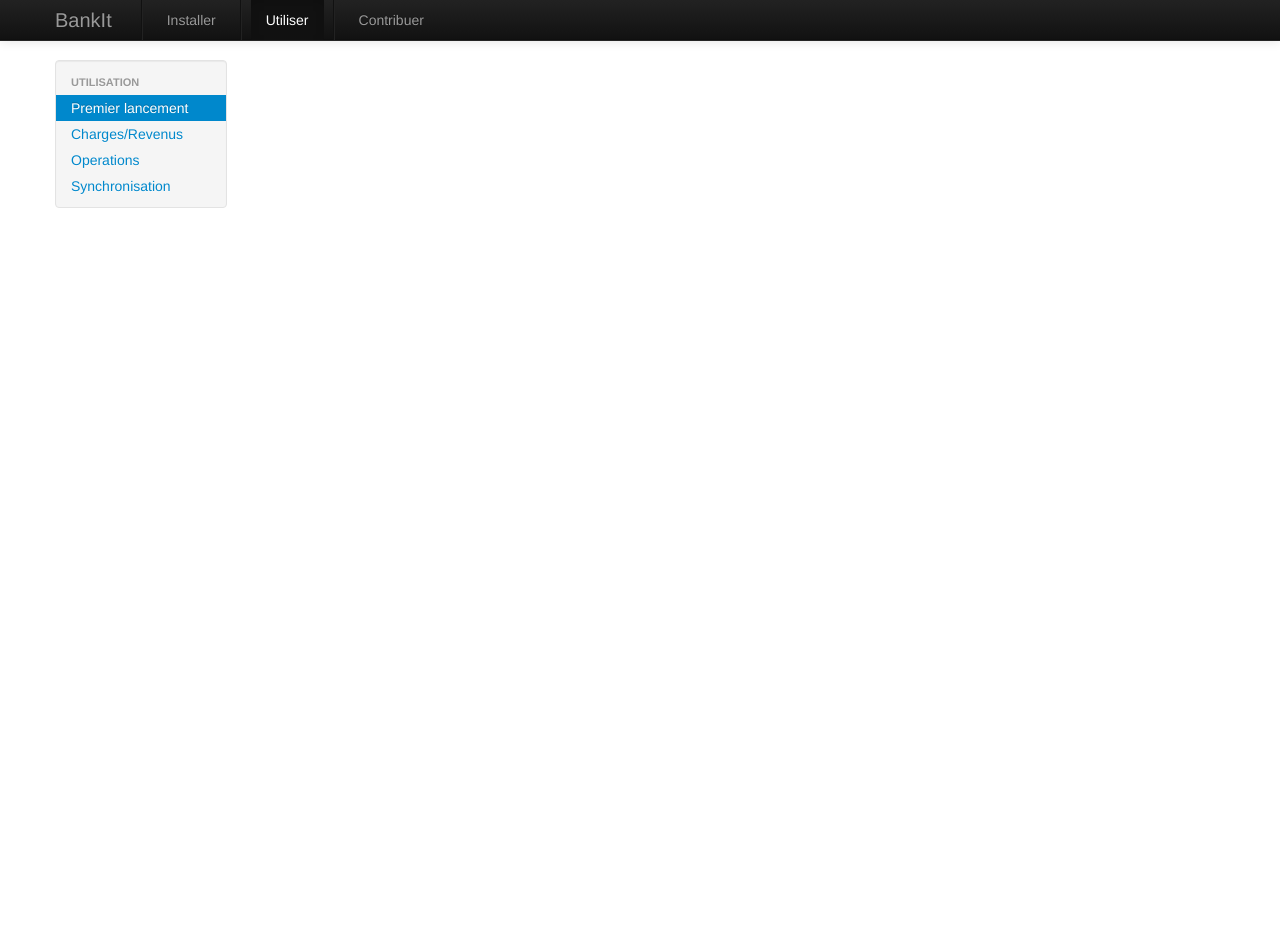
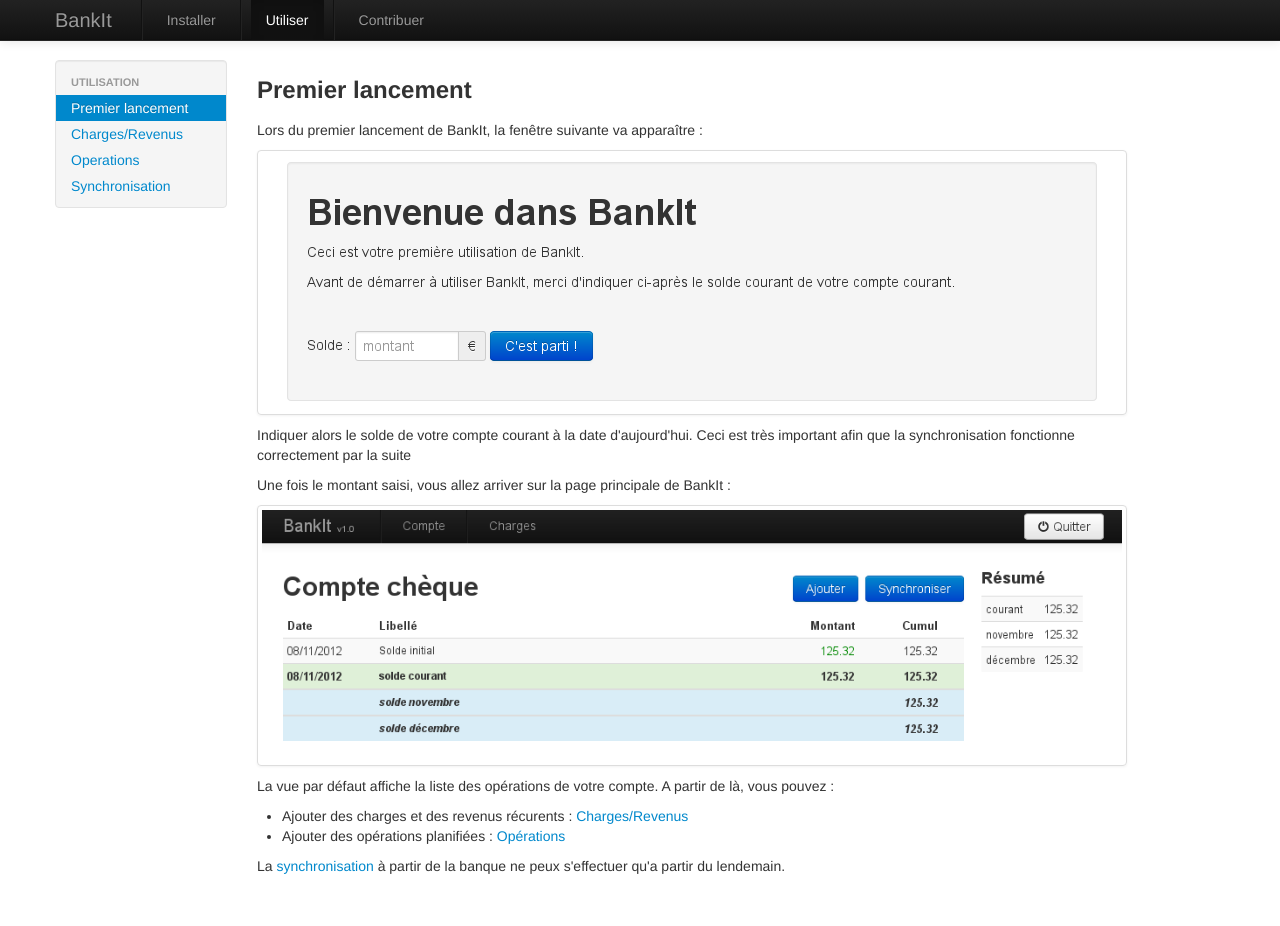
Before and after one commit to alexthomazo/bankit, a PHP site: page /?p=use.htm in a window 1280 px wide. Before the commit the page ends 208 px from the top, so only its background shows below. Run offline with PHP 8.4, Linux system fonts and the light colour scheme; some libraries are stand-ins or nearby versions.

Commit message:
Completing first run page and fixing links

```diff
--- a/static/css/style.css
+++ b/static/css/style.css
@@ -5,3 +5,5 @@
 	padding-top: 60px;
 	padding-bottom: 40px;
 }
+
+.screenshot { margin-bottom: 10px; }
--- a/views/use.php
+++ b/views/use.php
@@ -13,10 +13,10 @@
 	<div class="span2 well" style="padding: 8px 0;">
 		<ul class="nav nav-list">
 			<li class="nav-header">Utilisation</li>
-			<li <?php if ($subpage=="first") echo 'class="active"' ?>><a href="?p=use&s=first">Premier lancement</a></li>
-			<li <?php if ($subpage=="costs") echo 'class="active"' ?>><a href="?p=use&s=costs">Charges/Revenus</a></li>
-			<li <?php if ($subpage=="operations") echo 'class="active"' ?>><a href="?p=use&s=operations">Operations</a></li>
-			<li <?php if ($subpage=="sync") echo 'class="active"' ?>><a ?p=use&s=sync">Synchronisation</a></li>
+			<li <?php if ($subpage=="first") echo 'class="active"' ?>><a href="?p=use.htm&s=first.htm">Premier lancement</a></li>
+			<li <?php if ($subpage=="costs") echo 'class="active"' ?>><a href="?p=use.htm&s=costs.htm">Charges/Revenus</a></li>
+			<li <?php if ($subpage=="operations") echo 'class="active"' ?>><a href="?p=use.htm&s=operations.htm">Operations</a></li>
+			<li <?php if ($subpage=="sync") echo 'class="active"' ?>><a href="?p=use.htm&s=sync.htm">Synchronisation</a></li>
 		</ul>
 	</div>
 
--- a/views/use/first.php
+++ b/views/use/first.php
@@ -0,0 +1,16 @@
+<h3>Premier lancement</h3>
+
+<p>Lors du premier lancement de BankIt, la fenêtre suivante va apparaître&nbsp;:</p>
+<div class="thumbnail screenshot"><img src="static/img/use/bankit-first-run.png"></div>
+<p>Indiquer alors le solde de votre compte courant à la date d'aujourd'hui.
+Ceci est très important afin que la synchronisation fonctionne correctement par la suite</p>
+
+<p>Une fois le montant saisi, vous allez arriver sur la page principale de BankIt&nbsp;:</p>
+<div class="thumbnail screenshot"><img src="static/img/use/bankit-operation-view.png"></div>
+<p>La vue par défaut affiche la liste des opérations de votre compte.
+A partir de là, vous pouvez&nbsp;:</p>
+<ul>
+	<li>Ajouter des charges et des revenus récurents : <a href="?p=use.htm&s=costs.htm">Charges/Revenus</a></li>
+	<li>Ajouter des opérations planifiées : <a href="?p=use.htm&s=operations.htm">Opérations</a></li>
+</ul>
+<p>La <a href="?p=use.htm&s=sync.htm">synchronisation</a> à partir de la banque ne peux s'effectuer qu'a partir du lendemain.</p>
```
Also changed, not shown: static/img/use/bankit-first-run.png (added), static/img/use/bankit-operation-view.png (added).
